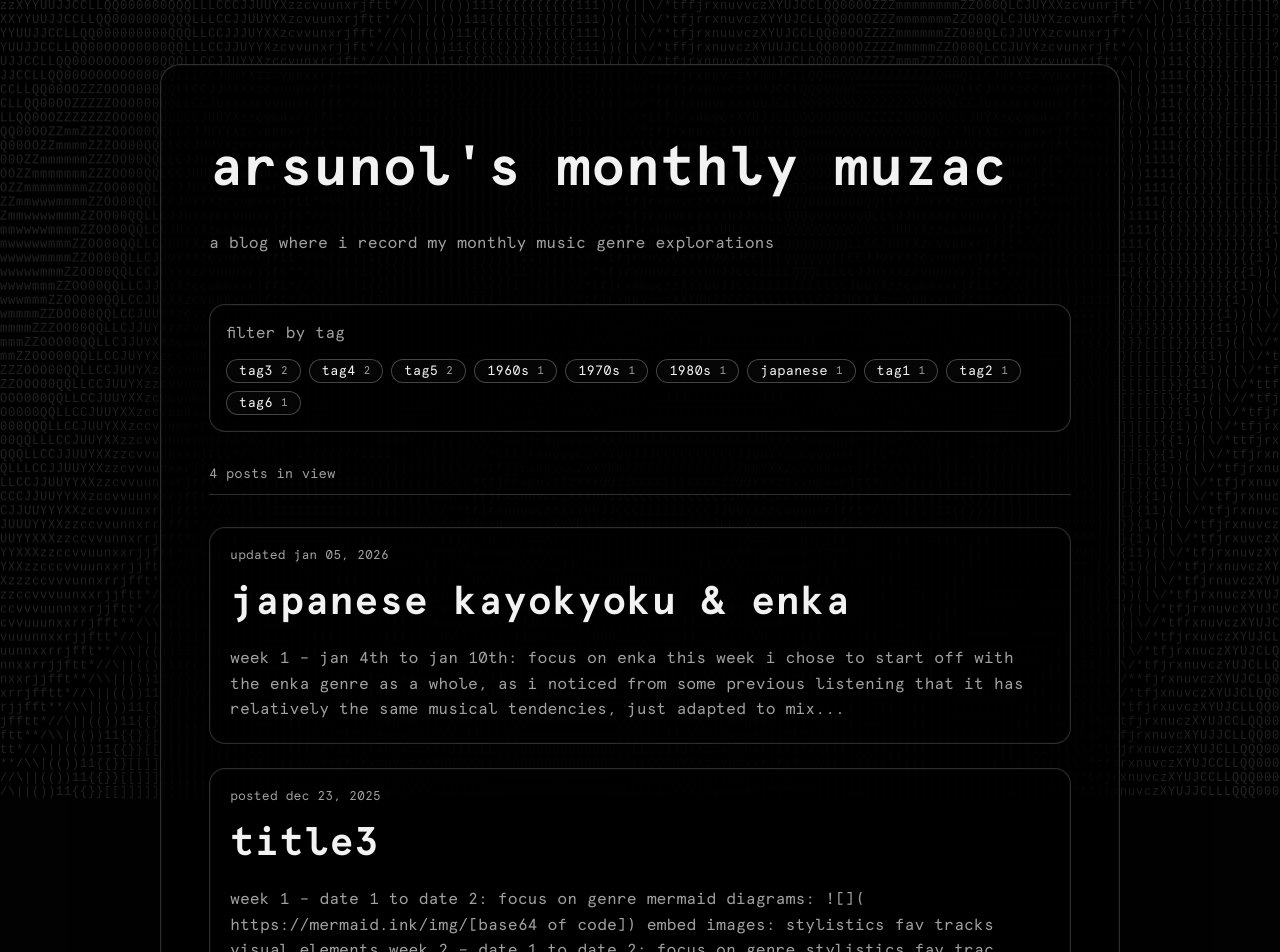
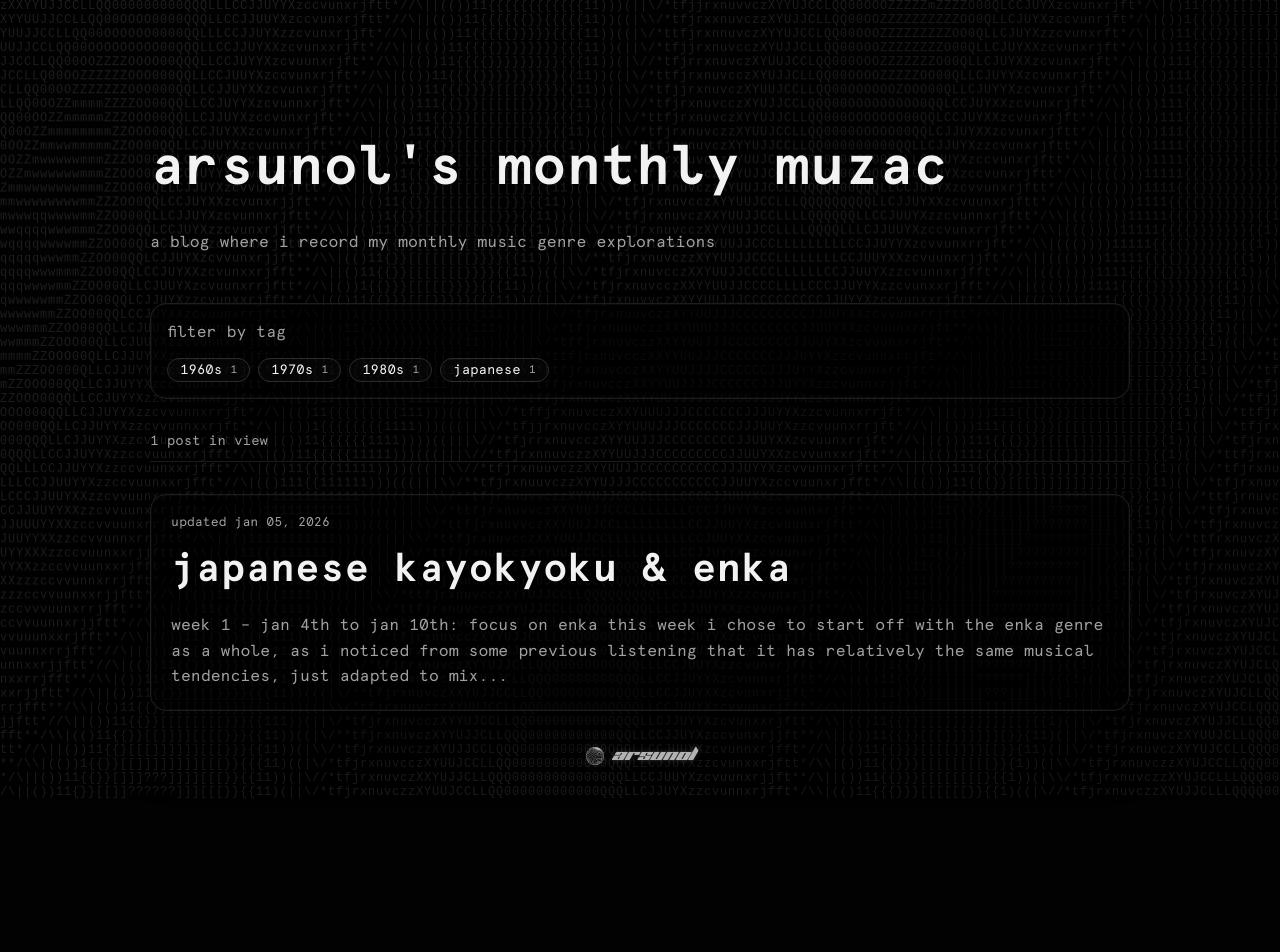
Before and after one commit to Arjun-S19/arsunol-monthly-muzac, a React (Vite) app: page / in a window 1280 px wide. Shown: the top 952 px of the page. After the commit the page ends 853 px from the top, so only its background shows below. Built offline with nearby package versions, Linux system fonts and the light colour scheme.

Commit message:
looks better now

```diff
--- a/src/components/Layout.tsx
+++ b/src/components/Layout.tsx
@@ -8,11 +8,10 @@ type LayoutProps = {
 export default function Layout({ children }: LayoutProps) {
   return (
     <div className="layout-shell">
+      <div className="bg-soften" aria-hidden="true" />
       <main className="page" id="app-shell">
-        <div className="card">
-          {children}
-          <Footer />
-        </div>
+        {children}
+        <Footer />
       </main>
     </div>
   );
--- a/src/content/posts/example1.md
+++ /dev/null
@@ -1,57 +0,0 @@
----
-title: "title1"
-posted: "2025-12-04"
-updated: "2026-01-05"
-public: true
-tags: [tag1, tag2, tag3]
----
-
-
-
-<h2 align="center">week 1 – date 1 to date 2: focus on genre</h2>
-
-mermaid diagrams: ![](https://mermaid.ink/img/[BASE64 OF CODE])
-
-embed images: <img src="[LINK]" width="400"/>
-
-## stylistics
-
-## fav tracks
-
-## visual elements
-
----
-
-<h2 align="center">week 2 – date 1 to date 2: focus on genre</h2>
-
-
-
-## stylistics
-
-## fav tracks
-
-## visual elements
-
----
-
-<h2 align="center">week 3 – date 1 to date 2: focus on genre</h2>
-
-
-
-## stylistics
-
-## fav tracks
-
-## visual elements
-
----
-
-<h2 align="center">week 4 – date 1 to date 2: focus on genre</h2>
-
-
-
-## stylistics
-
-## fav tracks
-
-## visual elements
--- a/src/content/posts/example2.md
+++ /dev/null
@@ -1,57 +0,0 @@
----
-title: "title2"
-posted: "2024-01-04"
-updated: "2026-01-05"
-public: true
-tags: [tag3, tag4, tag5]
----
-
-
-
-<h2 align="center">week 1 – date 1 to date 2: focus on genre</h2>
-
-mermaid diagrams: ![](https://mermaid.ink/img/[BASE64 OF CODE])
-
-embed images: <img src="[LINK]" width="400"/>
-
-## stylistics
-
-## fav tracks
-
-## visual elements
-
----
-
-<h2 align="center">week 2 – date 1 to date 2: focus on genre</h2>
-
-
-
-## stylistics
-
-## fav tracks
-
-## visual elements
-
----
-
-<h2 align="center">week 3 – date 1 to date 2: focus on genre</h2>
-
-
-
-## stylistics
-
-## fav tracks
-
-## visual elements
-
----
-
-<h2 align="center">week 4 – date 1 to date 2: focus on genre</h2>
-
-
-
-## stylistics
-
-## fav tracks
-
-## visual elements
--- a/src/content/posts/example3.md
+++ /dev/null
@@ -1,56 +0,0 @@
----
-title: "title3"
-posted: "2025-12-23"
-public: true
-tags: [tag4, tag5, tag6]
----
-
-
-
-<h2 align="center">week 1 – date 1 to date 2: focus on genre</h2>
-
-mermaid diagrams: ![](https://mermaid.ink/img/[BASE64 OF CODE])
-
-embed images: <img src="[LINK]" width="400"/>
-
-## stylistics
-
-## fav tracks
-
-## visual elements
-
----
-
-<h2 align="center">week 2 – date 1 to date 2: focus on genre</h2>
-
-
-
-## stylistics
-
-## fav tracks
-
-## visual elements
-
----
-
-<h2 align="center">week 3 – date 1 to date 2: focus on genre</h2>
-
-
-
-## stylistics
-
-## fav tracks
-
-## visual elements
-
----
-
-<h2 align="center">week 4 – date 1 to date 2: focus on genre</h2>
-
-
-
-## stylistics
-
-## fav tracks
-
-## visual elements
--- a/src/content/posts/jan-2026.md
+++ b/src/content/posts/jan-2026.md
@@ -4,6 +4,7 @@ posted: "2026-01-04"
 updated: "2026-01-05"
 public: true
 tags: [japanese, 1960s, 1970s, 1980s]
+playlist: "https://open.spotify.com/playlist/1yoUhJwO6y9BUmVObdJmua"
 ---
 
 
--- a/src/lib/posts.ts
+++ b/src/lib/posts.ts
@@ -26,8 +26,9 @@ const posts: BlogPost[] = Object.entries(modules).reduce<BlogPost[]>((acc, [path
   const isoUpdated = parsedUpdated ? parsedUpdated.toISOString() : undefined;
   const title = (data.title ?? slug).toString().trim().toLowerCase();
   const tags = normalizeTags(data.tags);
+  const playlist = data.playlist;
   const rawHtml = marked.parse(content.trim()) as string;
-  const html = applyLinkTargets(enhanceEmbeds(rawHtml));
+  const html = applyLinkTargets(enhanceEmbeds(applyHrStyling(rawHtml)));
   const excerpt = stripMarkup(html).slice(0, 220).toLowerCase();
 
   acc.push({
@@ -38,6 +39,7 @@ const posts: BlogPost[] = Object.entries(modules).reduce<BlogPost[]>((acc, [path
     postedLabel: formatDate(parsedPosted),
     updatedLabel: parsedUpdated ? formatDate(parsedUpdated) : undefined,
     tags,
+    playlist,
     excerpt,
     html
   } satisfies BlogPost);
@@ -127,8 +129,8 @@ function parseVisibilityValue(value: unknown): boolean {
   if (value === undefined || value === null) return true;
   if (typeof value === 'boolean') return value;
   const normalized = String(value).trim().toLowerCase();
-  if (['public', 'true', 'yes', 'y', '1'].includes(normalized)) return true;
-  if (['private', 'false', 'no', 'n', '0'].includes(normalized)) return false;
+  if (['public', 'true'].includes(normalized)) return true;
+  if (['private', 'false'].includes(normalized)) return false;
   return true;
 }
 
@@ -184,6 +186,10 @@ function enhanceEmbeds(html: string): string {
 
     return embeds.join('\n');
   });
+}
+
+function applyHrStyling(html: string): string {
+  return html.replace(/<hr\s*\/?\s*>/gi, '<hr class="post-divider" />');
 }
 
 function buildEmbed(rawUrl: string): string | null {
--- a/src/pages/Home.tsx
+++ b/src/pages/Home.tsx
@@ -79,7 +79,13 @@ export default function HomePage() {
 
       <div className="post-list">
         {filteredPosts.length === 0 ? (
-          <p className="post-list-empty">null</p>
+          <button
+            className="post-list-empty"
+            type="button"
+            onClick={() => window.open('https://open.spotify.com/user/arjun12367', '_blank', 'noopener')}
+          >
+            <span>null</span>
+          </button>
         ) : (
           filteredPosts.map((post) => (
             <PostCard key={post.slug} post={post} />
--- a/src/pages/Post.tsx
+++ b/src/pages/Post.tsx
@@ -85,6 +85,12 @@ export default function PostPage() {
             </button>
           ))}
         </div>
+        {post.playlist
+        ? <p>playlist:
+          <button className="playlist-link" type="button" onClick={() => window.open(post.playlist, '_blank', 'noopener')}>
+            {post.playlist}</button>
+          </p>
+        : null}
       </header>
       <section className="post-body" dangerouslySetInnerHTML={{ __html: post.html }} />
     </article>
--- a/src/style.css
+++ b/src/style.css
@@ -39,7 +39,7 @@
   --muted: #a0a0a0;
   --accent: #f3f3f3;
   --card: rgba(0, 0, 0, 0.6);
-  --stroke: rgba(255, 255, 255, 0.18);
+  --stroke: #1d1d1d;
   --mono: 'apercu mono pro', ui-monospace, Consolas, 'Courier New', monospace;
   --title: var(--mono);
   --pad: clamp(16px, 2.5vw, 32px);
@@ -104,24 +104,24 @@ button {
 .layout-shell {
   position: relative;
   min-height: 100vh;
-  padding: calc(var(--pad) * 2) var(--pad) var(--pad) var(--pad);
+  padding: calc(var(--pad) * 2) clamp(18px, 3vw, 48px) var(--pad) clamp(18px, 3vw, 48px);
+}
+
+.bg-soften {
+  position: fixed;
+  inset: 0;
+  pointer-events: none;
+  background: radial-gradient(circle at 20% 20%, rgba(10, 10, 10, 0.08), rgba(0, 0, 0, 0.3));
+  mix-blend-mode: normal;
+  z-index: 0;
 }
 
 .page {
-  max-width: 960px;
+  max-width: 1100px;
   margin: 0 auto;
   position: relative;
   z-index: 4;
-}
-
-.card {
-  background: rgba(0, 0, 0, 0.78);
-  border: 1px solid var(--stroke);
-  border-radius: 20px;
-  padding: clamp(24px, 4vw, 48px);
-  box-shadow:
-    0 30px 80px rgba(0, 0, 0, 0.65),
-    inset 0 0 0 1px rgba(255, 255, 255, 0.04);
+  padding: clamp(20px, 4vw, 48px) clamp(20px, 6vw, 60px);
 }
 
 .home-stack {
@@ -178,7 +178,7 @@ button {
 }
 
 .chip {
-  border: 1px solid rgba(255, 255, 255, 0.25);
+  border: 1px solid #2c2c2c;
   border-radius: 999px;
   padding: 4px 12px;
   font-size: 0.85rem;
@@ -201,7 +201,7 @@ button {
 
 .chip:hover,
 .chip:focus-visible {
-  border-color: rgba(255, 255, 255, 0.55);
+  border-color: #5a5a5a;
   background: rgba(255, 255, 255, 0.05);
   color: var(--fg);
   box-shadow:
@@ -360,6 +360,19 @@ button {
   flex-wrap: wrap;
   gap: 8px;
   margin-top: 8px;
+  background: rgba(0, 0, 0, 0.5);
+  box-shadow: inset 0 0 0 1px rgba(0, 0, 0, 0.25);
+}
+
+.playlist-link {
+  font-size: 1rem;
+  color: var(--muted);
+  border-bottom: 1px solid transparent;
+}
+
+.playlist-link:hover{
+  color: var(--fg);
+  border-color: var(--fg);
 }
 
 .post-back-button {
@@ -452,6 +465,13 @@ button {
   margin: 0;
 }
 
+.post-divider {
+  border: none;
+  border-top: 0.75px solid rgb(70, 70, 70);
+  margin: 32px 0;
+  width: 100%;
+}
+
 .post-body .post-embed {
   width: 100%;
   display: flex;
@@ -504,7 +524,7 @@ body::-webkit-scrollbar-thumb,
 html::-webkit-scrollbar-thumb {
   background: #2b2b2b;
   border-radius: 10px;
-  border: 2px solid rgba(0, 0, 0, 0.55);
+  border: 2px solid #050505;
   box-shadow: inset 0 0 0 1px rgba(255, 255, 255, 0.06);
 }
 
--- a/src/types.ts
+++ b/src/types.ts
@@ -6,6 +6,7 @@ export type BlogPost = {
   isoPosted: string;
   isoUpdated?: string;
   tags: string[];
+  playlist: string;
   excerpt: string;
   html: string;
 };
```
